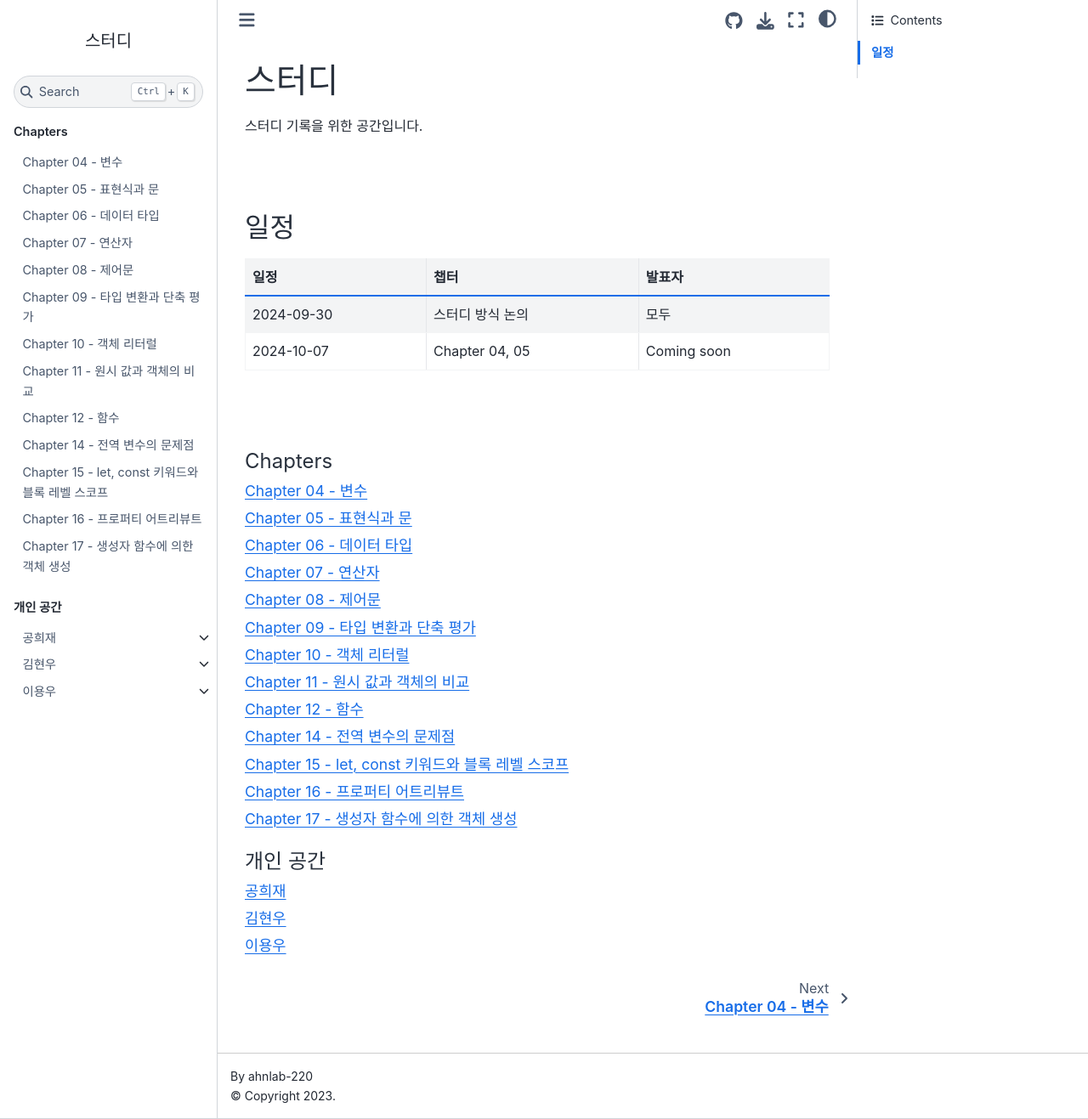
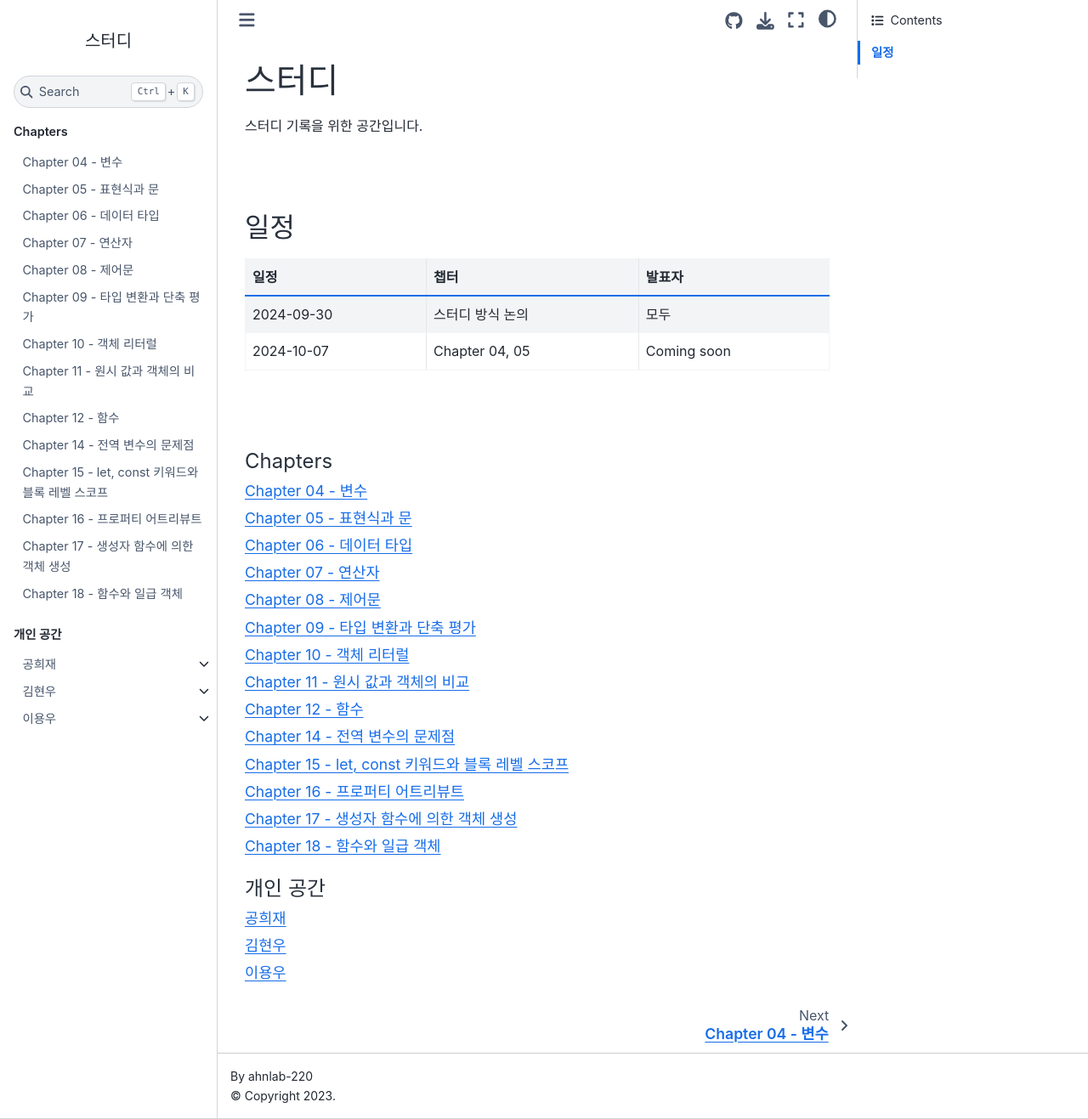
Before and after one commit to ahnlab-220/javascript-study, a Jupyter Book: the page built from book/intro.md, in a window 1280 px wide and 1317 px high. Shown: the whole window at 85% size. Built offline with Jupyter Book 1.0.4 settings and Sphinx 7.4.7 and the Sphinx Book theme 1.1.4, drawn with Linux system fonts in a browser that asks for light colours; pages that are not in the unit, such as notebooks, are missing from menus; comment, search, counter and statistics services are not loaded; part of the change alters nothing that is shown.

Commit message:
chapter_18 업로드 (#7)
* feat: chapter_06, chapter_07 업로드

* feat: _toc.yml에 chapter_06, chapter_07 섹션 추가

* feat: _toc.yml 파일에 챕터, 섹션 추가

* feat: chapter_17 업로드

* feat: chapter_18 업로드

````diff
--- a/book/_toc.yml
+++ b/book/_toc.yml
@@ -21,6 +21,7 @@ parts:
   - file: docs/chapter_15
   - file: docs/chapter_16
   - file: docs/chapter_17
+  - file: docs/chapter_18
 - caption: 개인 공간
   chapters:
   - file: 공희재/main
@@ -37,6 +38,7 @@ parts:
     - file: 공희재/chapter_14
     - file: 공희재/chapter_15
     - file: 공희재/chapter_17
+    - file: 공희재/chapter_18
   - file: 김현우/main
     sections:
     - file: 김현우/chapter_04
--- a/book/docs/chapter_18.md
+++ b/book/docs/chapter_18.md
@@ -1,321 +1,113 @@
 # Chapter 18 - 함수와 일급 객체
-아래의 조건을 만족하는 객체를 일급 객체라고 합니다.
-- 무명의 리터럴로 생성이 가능하다. (= 런타임에 생성이 가능하다)
-    - 코드 내에서 특정 값을 바로 생성하거나 정의할 수 있는 방식
-- 변수나 자료구조(객체, 배열 등)에 저장할 수 있다.
-- 함수의 매개변수에 전달할 수 있다. (= 매개변수로 함수를 받을 수 있다)
-- 함수의 반환값으로 사용할 수 있다. (= 리턴값으로 함수를 리턴할 수 있다)
+## 1. 일급 객체
+일급 객체란, 자바스크립트에서 다음 같은 조건을 만족하는 객체를 뜻한다.
+1. 무명의 리터럴로 생성할 수 있다. 즉, **런타임에 생성**이 가능하다.
+2. **변수나 자료구조**(객체, 배열 등)**에 저장**할 수 있다.
+3. 함수의 **매개변수에 전달**할 수 있다.
+4. 함수의 **반환값으로 사용**할 수 있다.
 
-<br>
+**자바스크립트의 함수는** 위의 조건을 모두 만족하므로 **일급 객체**다.<br/>
+즉, 함수는 **값을 사용할 수 있는 곳**(변수 할당문, 객체의 프로퍼티 값, 배열의 요소, 함수 호출의 인수, 함수 반환문)이라면<br/>
+**어디서든지 리터럴로 정의**할 수 있으며, **런타임에 함수 객체로 평가**된다.
 
-자바스크립트의 함수는 위 조건을 모두 만족하므로 일급 객체입니다.
+이러한 자바스크립트 함수의 특징은, 함수형 프로그래밍을 가능케 하며 자바스크립트의 장점 중 하나다.
 
 
-``` js
-// 1. 함수는 무명의 리터럴로 생성 가능하다.
-// 2. 함수는 변수에 저장할 수 있다.
-const increase = function (num) {
-    return ++num;
-};
-const decrease = function (num) {
-    return --num;
-};
+## 2. 함수 객체의 프로퍼티
+함수는 객체다. 따라서 함수도 프로퍼티를 가진다.<br/>
+함수 객체의 프로퍼티를 하나씩 살펴보자.
 
-// 2. 함수는 객체에 저장할 수 있다.
-const auxs = function (num) {
-    return --num;
-};
+### 2-1. `arguments` 프로퍼티
+함수 객체의 `arguments` 프로퍼티 값은, `arguments` 객체다.<br/>
+**`arguments` 객체**는 함수 호출 시 전달된 **인수(arguments)들의 정보**를 담은, **순회 가능한(iterable) 유사 배열 객체**이며,<br/>
+함수 내부에서 지역변수처럼 사용한다. 즉, **함수 외부에서는 참조할 수 없다**.
 
-// 3. 함수의 매개변수에 전달할 수 있다.
-// 4. 함수의 반환값으로 사용할 수 있다.
-function makeCounter(aux) {
-    let num = 0;
-    return function () {
-        num = awx(num);
-        return num;
-    };
+![image](https://github.com/user-attachments/assets/388943be-09ef-42b1-9841-187967fe6595)
+
+위 콘솔 사진에서 빨간 네모 표시된 부분이 인수의 정보가 보여지는 부분이다.<br/>
+`arguments` 객체는 다음과 같이 매개변수 개수를 확정할 수 없는, **가변 인자 함수를 구현할 때 유용**하다.
+
+```javascript
+function sum() {
+  let res = 0;
+
+  // arguments 객체는 length 프로퍼티가 있는 유사 배열 객체이므로, for문으로 순회할 수 있다.
+  for (let i = 0; i < arguments.length; i++) {
+    res += arguments[i];
+  }
+
+  return res;
 }
 
-// 3. 함수는 매개변수에게 함수를 전달할 수 있다.
-const increase = makeCounter(auxs.increase);
-console.log(increaser());   // 1
-console.log(increaser());   // 2
+console.log(sum())      // 0
+console.log(sum(1, 2))    // 3
+console.log(sum(1, 2, 3))  // 6
 ```
 
+`arguments` 객체는 앞서 말했듯 실제 배열이 아닌, **array-like object(유사 배열 객체)이다**.<br/>
+유사 배열 객체란, length 프로퍼티를 지니며 for문으로 순회할 수 있는 객체를 말한다.<br/>
+(이터러블이 도입된 ES6부터 `arguments` 객체는 유사 배열 객체이면서 **이터러블**(이후 34장 '이터러블' 참고)이기도 하다.)
 
-<br>
+### 2-2. `caller` 프로퍼티
+`caller` 프로퍼티는 ECMAScript 사양에 포함하지 않는 비표준 프로퍼티이므로 생략한다.
 
-일급 객체로서 함수가 가지는 가장 큰 특징은
-일반 객체와 같이 함수의 매개변수에 전달할 수 있으며, 함수의 반환값으로도 사용할 수 있다는 것입니다.
-이는 함수형 프로그래밍을 가능하게 하는 자바스크립트의 장점 중 하나입니다.
+### 2-3. `length` 프로퍼티
+함수 객체의 `length` 프로퍼티는 다음 예제와 같이 **함수를 정의할 때 선언한 매개변수의 개수**를 가리킨다.
+```javascript
+function foo() {}
+console.log(foo.length);  // 0
 
-<br><br>
+function bar(x) {
+  return x;
+}
+console.log(foo.length);  // 1
 
-### 함수 객체의 프로퍼티
-함수는 객체입니다. 따라서 함수도 프로퍼티를 가질 수 있습니다.
+function baz(x, y) {
+  return x * y
+}
+console.log(foo.length);  // 2
+```
+**`arguments` 객체**의 `length` 프로퍼티와, **함수 객체**의 `length` 프로퍼티는 다른 개념인 걸 반드시 숙지하자.<br/>
+전자는 **arguments(인자)의 개수**를 가리키고, 후자는 **parameters(매개변수)의 개수**를 가리킨다.
 
-``` js
-function square(number) {
-    return number * number;
-}
+### 2-4. `name` 프로퍼티
+함수 객체의 `name` 프로퍼티는 아래 예제처럼 **함수 이름을 나타낸다**. ES6부터 정식 표준이 되었다.<br/>
+주의해야 할 점은, `name` 프로퍼티는 **ES5와 ES6에서 동작을 달리한다**는 점이다.<br/>
+ES5에서는 익명 함수 표현식의 `name` 프로퍼티의 값이 **빈 문자열**이고, ES6에서는 함수 객체를 가리키는 **식별자**다.
 
-console.dir(square);
-```
-<img src="https://github.com/user-attachments/assets/5310582d-f0b8-4dfa-8815-aaa4cc31cb70" width=350>
+```javascript
+// 기명 함수 표현식
+var namedFunc = function foo() {};
+console.log(namedFunc.name);  // foo
 
+// 익명 함수 표현식
+var anonymousFunc = function() {};
+// ES5: name 프로퍼티의 값이 빈 문자열이다.
+// ES6: name 프로퍼티의 값이 함수 객체를 가리키는 식별자다.
+console.log(anonymousFunc.name);  // anonymousFunc
 
-<br>
-
-`square` 함수의 모든 프로퍼티에 대해
-프로퍼티 어트리뷰트를 `Object.getOwnPropertyDescriptors` 메소드로 확인해보면 다음과 같습니다.
-
-``` js
-Object.getOwnPropertyDescriptors(square);
+// 함수 선언문
+function bar() {};
+console.log(bar.name);  // bar
 ```
 
-<img src="https://github.com/user-attachments/assets/9f3e6d8d-3688-4056-8c35-cc56af9fd00b" width=500>
+### 2-5. `__proto__` 접근자 프로퍼티
+모든 객체는 [[Prototype]]이라는 내부 슬롯을 갖는다. [[Prototype]]은 프로토타입 객체를 가리킨다. (프로토타입에 관한 자세한 내용은 19장 '프로토타입' 참고)<br/>
+`__proto__`는 [[Prototype]] 내부 슬롯이 가리키는 프로토타입 객체에 접근하고자 사용하는 **접근자 프로퍼티**다.
 
-<br>
+[[Prototype]] 내부 슬롯에는 직접 접근할 수 없고, `__proto__` 접근자 프로퍼티를 통해 **간접적으로** 프로토타입 객체에 접근할 수 있다.
 
-``` js
-// __proto__는 square 함수의 프로퍼티가 아니다.
-Object.getOwnPropertyDescriptor(square, '__proto__');   // undefined
+### 2-6. `prototype` 프로퍼티
+`prototype` 프로퍼티는 **생성자 함수가 생성할 인스턴스의 프로토타입 객체**를 가리킨다.
 
-// __proto__는 Object.prototype 객체의 접근자 프로퍼티이다.
-// square 함수는 Object.prototype 객체로부터 __proto__ 접근자 프로퍼티를 상속받는다.
-Object.getOwnPropertyDescriptor(Object.prototype, '__proto__');
-// {enumerable: false, configurable: true, get: ƒ, set: ƒ}
+`prototype` 프로퍼티는 **constructor만이 소유하는** 특별한 프로퍼티다.<br/>
+따라서 일반 객체와 생성자 함수로 호출할 수 없는 non-constructor에는 `prototype` 프로퍼티가 없다.
+```javascript
+// 함수 객체는 prototype 프로퍼티를 갖는다.
+(function () {}).hasOwnProperty('prototype');  // true
+
+// 일반 객체는 prototype 프로퍼티를 갖지 않는다.
+({}).hasOwnProperty('prototype');  // false
 ```
 
-<br>
-
-이와 같이 `arguments`, `caller`, `length`, `name`, `prototype` 프로퍼티는 모두 함수 객체의 데이터 프로퍼티입니다.
-<font color='orange'>이 프로퍼티들은 일반 객체에는 없는 함수 객체 고유의 프로퍼티입니다.</font>
-
-다만, `__proto__`는 접근자 프로퍼티이며, 함수 객체 고유의 프로퍼티가 아니라
-`Object.prototype` 객체의 프로퍼티를 상속받은 것을 알 수 있습니다.
-
-`Object.prototype` 객체의 프로퍼티는 모든 객체가 상속받아 사용할 수 있습니다.
-즉, `Object.prototype` 객체의 `__proto__` 접근자 프로퍼티는 모든 객체가 사용할 수 있습니다.
-> 상속은 19장 "프로토타입"에서 자세히 다룰 것이다.
-
-
-<br><br>
-
-#### arguments 프로퍼티
-함수 객체의 `arguments` 프로퍼티 값은 `arguments` 객체입니다.
-`arguments` 객체는 함수 호출 시 전달된 인수(`argument`)들의 정보를 가지고 있는 순회 가능한(`iterable`) 유사 배열 객체이며, 함수 내부에서 지역 변수처럼 사용됩니다.
-
-자바스크립트는 함수의 매개변수와 인수의 개수가 일치하는지 확인하지 않습니다.
-따라서 함수 호출 시 매개변수 개수만큼 인수를 전달하지 않아도 에러가 발생하지 않습니다.
-
-``` js
-function multiply(x, y) {
-    console.log(arguments);
-    return x * y;
-}
-
-console.log(multiply());        // NaN
-console.log(multiply(1));       // NaN
-console.log(multiply(1, 2));    // 2
-console.log(multiply(1, 2, 3)); // 2
-
-```
-
-<br>
-
-다만 초과된 인수가 그냥 버려지는 것은 아닙니다.
-모든 인수는 암묵적으로 `arguments` 객체의 프로퍼티로 보관됩니다.
-
-<img src="https://github.com/user-attachments/assets/165a3e1e-0322-49f5-9f40-be9eb2ffe31c" width=400>
-
-<br>
-
-`arguments` 객체는 인수를 프로퍼티 값으로 소유하며 프로퍼티 키는 인수의 순서를 나타냅니다.
-`arguments` 객체의 `callee` 프로퍼티는 호출되어 함수 자기자신을 가리키고
-`arguments` 객체의 `length` 프로퍼티는 인수의 개수를 가리킵니다.
-
-
-<br>
-
-※ arguments 객체의 Symbol(Symbol.iterator) 프로퍼티
-`arguments` 객체의 `Symbol(Symbol.iterator)` 프로퍼티는 `arguments` 객체를
-순회 가능한 자료구조인 이터러블(`iterable`)로 만들기 위한 프로퍼티입니다.
-
-``` js
-function multiply(x, y) {d
-    // itertor
-    const iterator = arguments[Symbol.iterator]();
-
-    // iterator의 next() 메소드를 호출하여 이터러블 객체 `arguments`를 순회
-    console.log(iterator.next());       // {value: 1, done: false}
-    console.log(iterator.next());       // {value: 2, done: false}
-    console.log(iterator.next());       // {value: 3, done: false}
-    console.log(iterator.next());       // {value: undefined, done: true}
-
-    return x * y;
-}
-
-multiply(1, 2, 3);
-```
-
-<br>
-
-`arguments` 객체는 매개변수 개수를 확정할 수 없는 가변 인자 함수를 구현할 때 특히 유용합니다.
-
-``` js
-function sum() {
-    let res = 0;
-
-    for (let i = 0; i < arguments.length; i++) {
-        res += arguments[i];
-    }
-    return res;
-}
-
-console.log(sum());         // 0
-console.log(sum(1, 2));     // 3
-console.log(sum(1, 2, 3));  // 6
-```
-
-<br>
-
-arguments 객체는 유사 배열 객체이기 때문에
-배열과 같이 사용하고 싶다면, `Function.prototype.call`, `Function.prototype.apply`와 같이 간접 호출해야 하는 번거로움이 있습니다.
-
-``` js
-function sum(){
-    // arguments 객체를 배열로 반환
-    const array = Array.prototype.slice.call(arguments);
-    return array.reduce(function (pre, cur) {
-        return pre + cur;
-    }, 0);
-}
-
-console.log(sum(1, 2));             // 3
-console.log(sum(1, 2, 3, 4, 5));    // 15
-```
-
-<br>
-
-이런 번거로움을 해결하기 위해 ES6에서는 Rest 파라미터가 도입되었습니다.
-
-``` js
-function sum( ...args) {
-    return args.reduce((pre, cur) => pre + cur, 0);
-}
-
-console.log(sum(1, 2));
-console.log(sum(1, 2, 3, 4, 5));
-```
-
-<br><br>
-
-#### caller 프로퍼티
-`caller` 프로퍼티는 ECMAScript 사양에 포함되지 않은 비표준 프로퍼티입니다.
-이후 표준화될 예정이 없는 프로퍼티이므로 사용하지 않고 참고만 하는 것을 추천합니다.
-
-`caller` 프로퍼티는 함수 자신을 호출한 함수를 가리킵니다.
-
-``` js
-function foo(func) {
-    return func();
-}
-
-function bar() {
-    return 'caller : ' + bar.caller;
-}
-
-console.log(foo(bar));      // caller : function foo(func) {...}
-console.log(bar());         // caller : null
-```
-
-<br><br>
-
-#### length 프로퍼티
-함수 객체의 `length` 프로퍼티는 함수를 정의할 때 선언한 매개변수의 개수를 가리킵니다.
-
-``` js
-function foo() {}
-console.log(foo.length);        // 0
-
-function bar(x) {
-    return x;
-}
-console.log(bar.length);        // 1
-
-function bar2(x, y) {
-    return x * y;
-}
-console.log(bar2.length);       // 2
-```
-
-
-<br><br>
-
-#### name 프로퍼티
-<font color='orange'>함수 객체의 `name` 프로퍼티는 함수 이름을 나타냅니다.</font>
-`name` 프로퍼티는 ES5에서는 익명 함수의 경우 빈 문자열을 값으로 갖지만,
-ES6에서는 함수 객체를 가리키는 식별자를 값으로 갖습니다.
-
-``` js
-// 가명 함수 표현식
-const namedFunc = function foo() ();
-console.log(namedFunc.name);        // foo
-
-// 익명 함수 표현식
-const anonymousFunc = function() {};
-console.log(anonymousFunc.name);        // anonymousFunc
-
-// 함수 선언문(Function declaration)
-function bar() {}
-console.log(bar.name);      // bar
-```
-
-
-<br><br>
-
-
-#### __proto__ 접근자 프로퍼티
-모든 객체는 `[[Prototype]]` 이라는 내부 슬롯을 가집니다.
-`__proto__` 프로퍼티는 `[[Prototype]]` 내부 슬롯이 가리키는 프로토타입 객체에 접근하기 위해 사용하는 접근자 프로퍼티입니다.
-내부 슬롯에는 직접 접근할 수 없고 간접적인 접근 방식을 제공하는 경우에 한하여 접근할 수 있습니다.
-
-``` js
-conse obj = { a: 1 };
-
-// 객체 리터럴 방식으로 생성한 객체의 프로토토압 객체는 Object.prototype 이다.
-console.log(obj.__proto__ === Object.prototype);        // true
-
-// 객체 리터럴 방식으로 생성한 객체는 프로토타입 객체인 Object.prototype의 프로퍼티를 상속받는다.
-console.log(obj.hasOwnProperty('a'));           // true
-console.log(obj.hasOwnProperty('__proto__'));   // false
-```
-
-
-<br><br>
-
-#### prototype 프로퍼티
-`prototype` 프로퍼티는 생성자 함수로 호출할 수 있는 함수 객체, 즉 `constructor`만이 소유하는 프로퍼티입니다.
-일반 객체와 생성자 함수로 호출할 수 없는 `non-constructor`에는 `prototype` 프로퍼티가 없습니다.
-
-``` js
-// 함수 객체는 `prototype` 프로퍼티를 소유한다.
-(function() {}).hasOwnProperty('prototype');        // true
-
-// 일반 객체는 `prototype` 프로퍼티를 소유하지 않는다.
-({}).hasOwnProperty('prototype');           // false
-```
-
-<br>
-
-`prototype` 프로퍼티는 함수가 객체를 생성하는 생성자 함수로 호출될 때,
-생성자 함수가 생성할 인스턴스의 프로토타입 객체를 생성합니다.
-
-``` js
-function Person(name) {
-    this.name = name;
-}
-
-const person1 = new Person("Lee");
-```
+끝.
````
